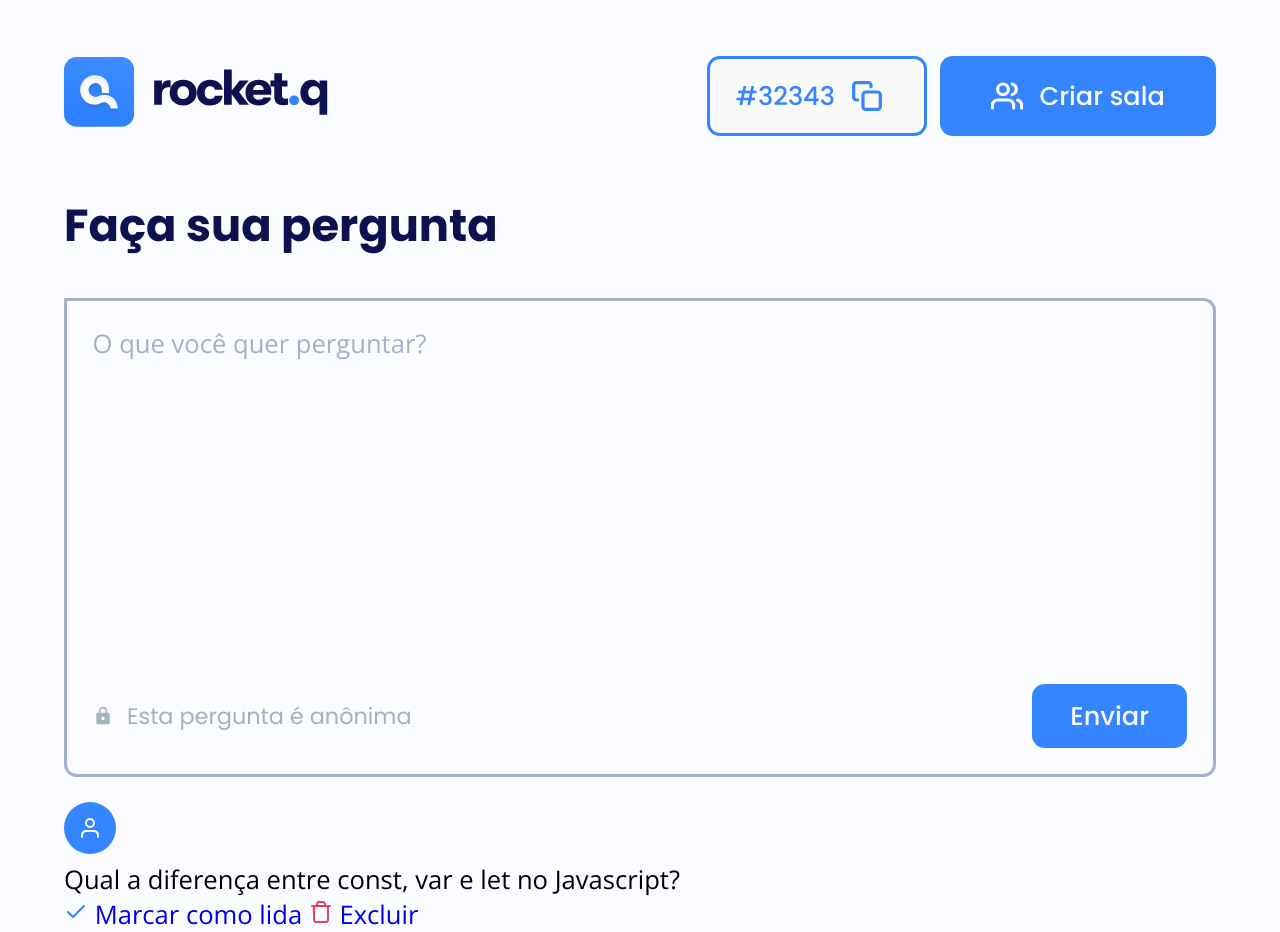
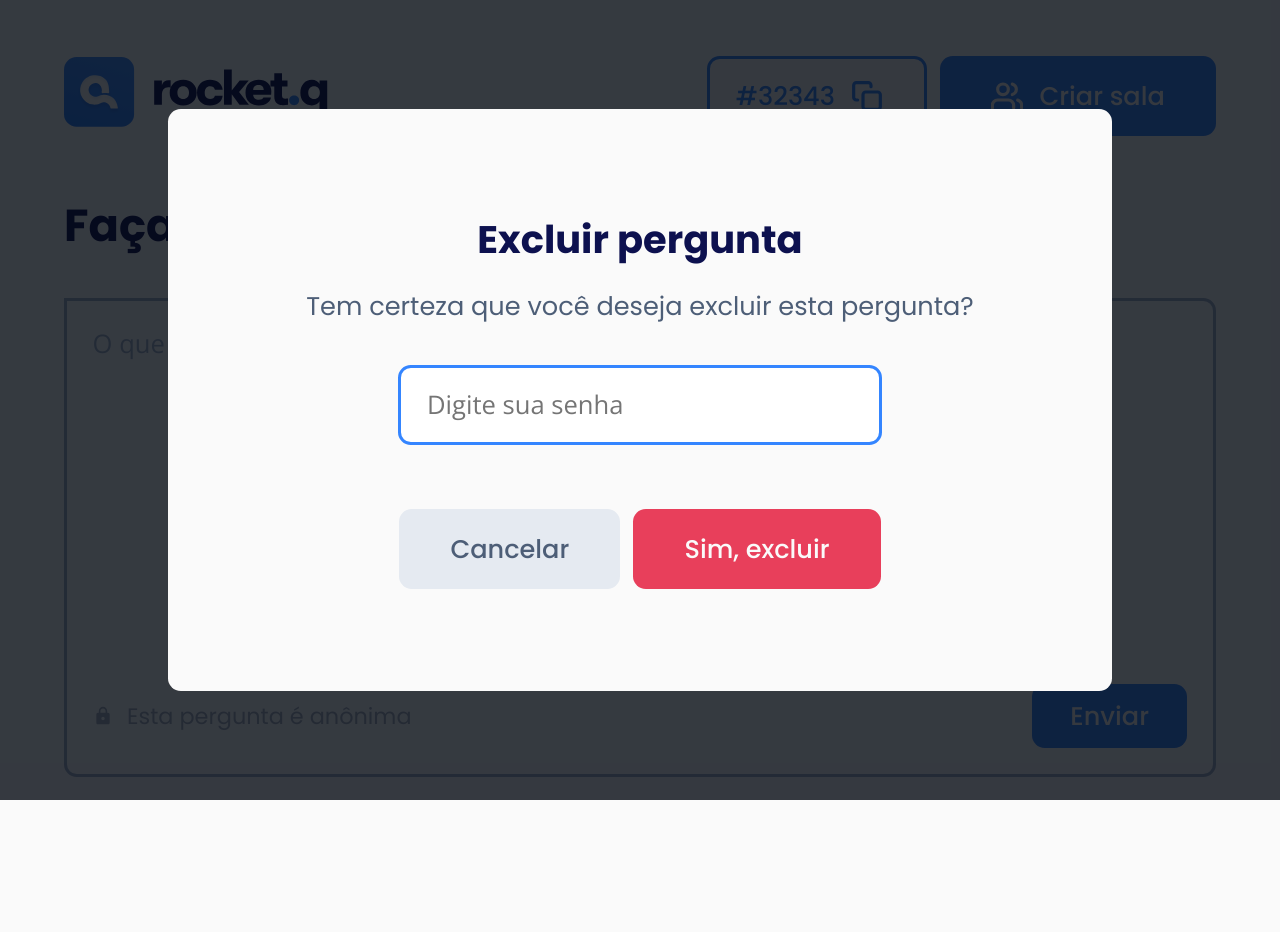
Before and after one commit to oliveirajosi/NLW-06-ProjetoRocket.Q, a web app: file room.html in a window 1280 px wide. After the commit the page ends 800 px from the top, so only its background shows below. Run offline with its HTML, style and script files only (its server is not run), Linux system fonts and the light colour scheme.

Commit message:
Adição de layouts

```diff
--- a/create-pass.html
+++ b/create-pass.html
@@ -13,7 +13,7 @@
     <!-- Fontes -->
     <link rel="preconnect" href="https://fonts.googleapis.com">
     <link rel="preconnect" href="https://fonts.gstatic.com" crossorigin>
-    <link href="https://fonts.googleapis.com/css2?family=Open+Sans&family=Poppins:wght@500;700&display=swap" rel="stylesheet">
+    <link href="https://fonts.googleapis.com/css2?family=Open+Sans&family=Poppins:wght@400;500;700&display=swap" rel="stylesheet">
 </head>
 <body>
     <div id="home" class="content">
--- a/home.html
+++ b/home.html
@@ -13,7 +13,7 @@
     <!-- Fontes -->
     <link rel="preconnect" href="https://fonts.googleapis.com">
     <link rel="preconnect" href="https://fonts.gstatic.com" crossorigin>
-    <link href="https://fonts.googleapis.com/css2?family=Open+Sans&family=Poppins:wght@500;700&display=swap" rel="stylesheet">
+    <link href="https://fonts.googleapis.com/css2?family=Open+Sans&family=Poppins:wght@400;500;700&display=swap" rel="stylesheet">
 </head>
 <body>
     <div id="home" class="content">
--- a/room.html
+++ b/room.html
@@ -10,10 +10,11 @@
     <!-- CSS -->
     <link rel="stylesheet" href="/style/global.css">
     <link rel="stylesheet" href="/style/room.css">
+    <link rel="stylesheet" href="/style/modal.css">
     <!-- Fontes -->
     <link rel="preconnect" href="https://fonts.googleapis.com">
     <link rel="preconnect" href="https://fonts.gstatic.com" crossorigin>
-    <link href="https://fonts.googleapis.com/css2?family=Open+Sans&family=Poppins:wght@500;400;700&display=swap" rel="stylesheet">
+    <link href="https://fonts.googleapis.com/css2?family=Open+Sans&family=Poppins:wght@400;500;700&display=swap" rel="stylesheet">
 </head>
     <body>
         <div id="room" class="content">
@@ -55,10 +56,11 @@
                     <h2 class="sr-only">Perguntas da comunidade</h2>
 
                     <div class="questions">
+
                             <div class="question-wrapper">
                                 <div class="question-content">
                                     <div class="user">
-                                        <img src="assets/avatar.svg" alt="Avatar" />
+                                        <img src="assets/user.svg" alt="Avatar" />
                                         <div class="question">
                                             <p>Qual a diferença entre const, var e let no Javascript?</p>
                                         </div>
@@ -75,9 +77,97 @@
                                     </a>
                                 </div>
                             </div>
+
+                            <div class="question-wrapper">
+                                <div class="question-content">
+                                    <div class="user">
+                                        <img src="assets/user.svg" alt="Avatar" />
+                                        <div class="question">
+                                            <p>O que é Typescript?</p>
+                                        </div>
+                                    </div>
+                                </div>
+                                <div class="actions">
+                                    <a href="#" class="check">
+                                        <img src="assets/check.svg" alt="Marcar como lida">
+                                        Marcar como lida
+                                    </a>
+                                    <a href="#" class="delete">
+                                        <img src="assets/trash.svg" alt="Excluir">
+                                        Excluir
+                                    </a>
+                                </div>
+                            </div>
+
+                            <div class="question-wrapper">
+                                <div class="question-content">
+                                    <div class="user">
+                                        <img src="assets/user.svg" alt="Avatar" />
+                                        <div class="question">
+                                            <p>Você já sabe quais são as bases que você precisa para alcançar seu próximo nível com maestria? Definiu o seu foco e objetivo para seguir em frente?
+                                            </p>
+                                        </div>
+                                    </div>
+                                </div>
+                                <div class="actions">
+                                    <a href="#" class="check">
+                                        <img src="assets/check.svg" alt="Marcar como lida">
+                                        Marcar como lida
+                                    </a>
+                                    <a href="#" class="delete">
+                                        <img src="assets/trash.svg" alt="Excluir">
+                                        Excluir
+                                    </a>
+                                </div>
+                            </div>
+
+                            <div class="question-wrapper read">
+                                <div class="question-content">
+                                    <div class="user">
+                                        <img src="assets/user.svg" alt="Avatar" />
+                                        <div class="question">
+                                            <p>O que é Javascript?</p>
+                                        </div>
+                                    </div>
+                                </div>
+                                <div class="actions">
+                                    <!-- <a href="#" class="check">
+                                        <img src="assets/check.svg" alt="Marcar como lida">
+                                        Marcar como lida
+                                    </a> -->
+                                    <a href="#" class="delete">
+                                        <img src="assets/trash.svg" alt="Excluir">
+                                        Excluir
+                                    </a>
+                                </div>
+                            </div>
                     </div>
                 </section>
             </main>
         </div>
+
+        <!-- Criação da modal -->
+        <div class="modal-wrapper">
+            <div class="modal">
+                <h2>Excluir pergunta</h2>
+                <p>Tem certeza que você deseja excluir esta pergunta?</p>
+
+                <form action="#">
+                    <label for="password" class="sr-only">Digite a sua senha</label>
+                    <input id="password" type="password" name="password" placeholder="Digite sua senha" id="">
+
+                    <div class="buttons">
+                        <div class="button grey">
+                            Cancelar
+                        </div>
+                        <button class="red">
+                            Sim, excluir
+                        </button>
+                    </div>
+
+                </form>
+
+            </div>
+        </div>
     </body>
 </html>
--- a/style/global.css
+++ b/style/global.css
@@ -19,6 +19,7 @@
     --grey-dark: #4D5E77;
     --grey-blue: #A1B2CD;
     --grey-light: #E5EAF1;
+    --grey-medium: #EAECF2;
 }
 
 body{
@@ -90,6 +91,18 @@
     border: .2rem solid var(--blue);
 }
 
+button.red,
+.button.red{
+    background: var(--red);
+    color: var(--white);
+}
+
+button.grey,
+.button.grey{
+    background: var(--grey-light);
+    color: var(--grey-dark);
+}
+
 .content header{
     width: 80%;
     margin: 3.5rem auto;
--- /dev/null
+++ b/style/modal.css
@@ -0,0 +1,59 @@
+.modal-wrapper{
+    position: fixed;
+    width: 100vw;
+    height: 100vh;
+    display: flex;
+    top: 0;
+    left: 0;
+
+    background: rgba(4, 9, 17, 0.8);
+}
+
+.modal-wrapper .modal h2{
+    font-size: 2.4rem;
+    font-weight: 700;
+    margin-bottom: 1.2rem;
+    color: var(--black);
+}
+
+.modal-wrapper .modal p{
+    margin-bottom: 2.4rem;
+    color: var(--grey-dark);
+}
+
+.modal-wrapper .modal input{
+    margin-bottom: 4rem;
+    border-radius: .8rem .8rem .8rem .8rem;
+    padding: 1.3rem 1.6rem;
+    border: .2rem solid var(--blue);
+    outline: none;
+    width: min(70%, 30.2rem);
+}
+
+.modal-wrapper .modal{
+    width: min(59rem, 90%);
+    background: var(--white);
+    margin: auto;
+
+    border-radius: .8rem;
+    font-family: 'Poppins', sans-serif;
+    text-align: center;
+
+    padding: 6.4rem;
+}
+
+.modal-wrapper .modal .buttons{
+    display: flex;
+    align-items: center;
+    justify-content: center;
+}
+
+.modal-wrapper .modal .buttons > .button{
+    margin-right: .8rem;
+}
+
+.modal-wrapper .modal .buttons > button,
+.modal-wrapper .modal .buttons > .button{
+    padding: 1.3rem 3.2rem;
+
+}
--- a/style/room.css
+++ b/style/room.css
@@ -91,3 +91,59 @@
     padding: .8rem 2.4rem;
     line-height: 2.4rem
 }
+
+
+/******* Questions *****/
+.question-wrapper{
+    background: var(--light-blue);
+    margin-bottom: .8rem;
+    border-radius: 0 .8rem .8rem .8rem ;
+    padding: 2.4rem;
+}
+
+.question-wrapper .question-content{
+    display: flex;
+    align-items: flex-start;
+}
+
+.question-wrapper .question-content .user > img{
+    background: var(--blue);
+    clip-path: circle();
+    padding: 1.4rem;
+}
+
+.question-wrapper .question-content p{
+    margin-left: 1.6rem;
+    word-break: break-word;
+    display: flex;
+    align-items: center;
+    min-height: 5.5rem;
+}
+
+.question-wrapper .actions{
+    display: flex;
+    align-items: center;
+    justify-content: flex-end;
+}
+
+.question-wrapper .actions > a{
+    display: flex;
+    align-items: center;
+}
+
+.question-wrapper .actions > a > img{
+    margin-right: .8rem;
+}
+
+.question-wrapper .actions > a + a{
+    margin-left: 2.4rem;
+}
+
+/***** Question Read ****/
+.question-wrapper.read{
+    background: var(--grey-medium);
+}
+
+.question-wrapper.read .question-content .user > img{
+    background: var(--grey-blue);
+}
```
Also changed, not shown: assets/user.svg (added).
